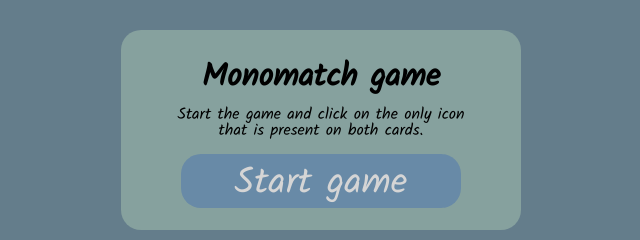
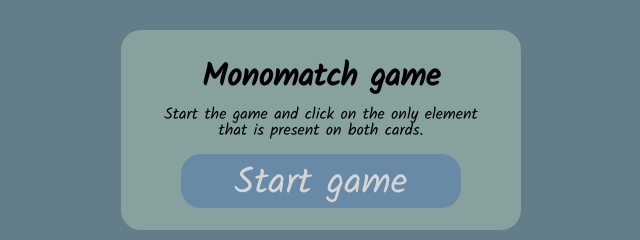
Before and after one commit to Martin-442/portfolio_MonomatchGame, a plain HTML site: page index.html in a window 1280 px wide. Shown: the top 240 px of the page, 319-959 px from the left. Drawn offline with Linux system fonts and the light colour scheme; a web font is replaced by a local one.

Commit message:
# 1.3.1
minor adjustments

```diff
--- a/index.html
+++ b/index.html
@@ -17,7 +17,7 @@
   <body>
     <div id="gamestart" class="_gamestart">
       <h1>Monomatch game</h1>
-      <p class="description">Start the game and click on the only icon that is present on both cards.</p>
+      <p class="description">Start the game and click on the only element that is present on both cards.</p>
       <button id="startgame" class="_startgame">Start&nbsp;game</button>
     </div>
     <div id="gameset_zen" class="_gameset_zen">
--- a/scripts/main.js
+++ b/scripts/main.js
@@ -41,6 +41,7 @@ function initGameScreen() {
     welcomeCard.querySelector('h1').classList.add('font__Kalem');
     welcomeCard.querySelector('p').classList.add('font__Kalem');
     GameZenCard.style.display = 'none';
+    newCardsButton.style.display = 'none';
     newGameButton.addEventListener('click', startNewZenGame );
 }
 
@@ -57,6 +58,7 @@ function shuffleNums(a) {
 
 function initZenMode() {
     // let new game button disappear
+    newCardsButton.style.display = 'block';
     newCardsButton.classList.add('font__Kalem');
     newCardsButton.classList.add('fadeout');
     // remove all button elements from screen
```
Also changed, not shown: 1 other file.
